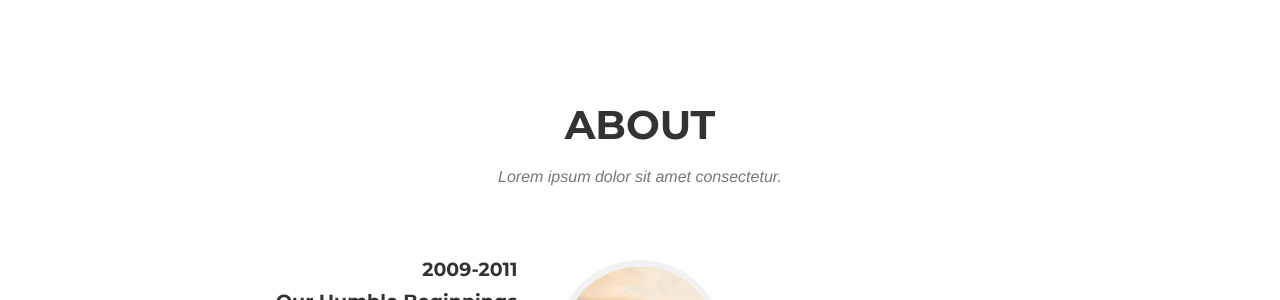
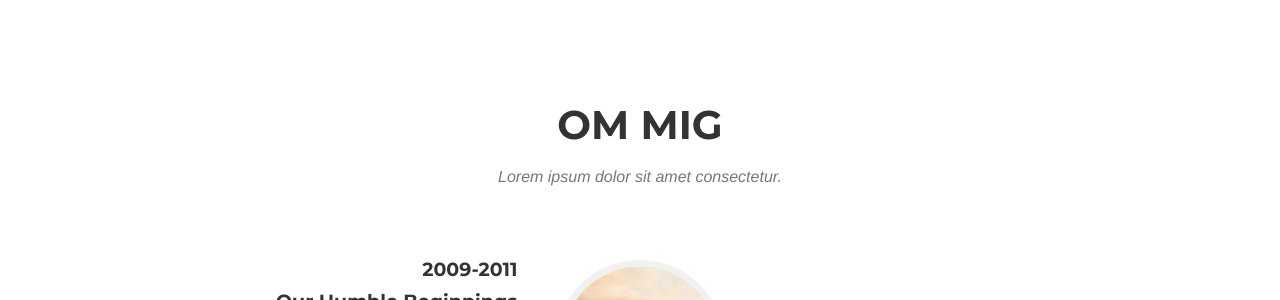
Before and after one commit to brorssonludvig/brorssonludvig.github.io, a Jekyll site: the page built from index.html, in a window 1280 px wide and 900 px high, scrolled down 1813 px. Shown: the part 160-460 px from the top of the window. Built offline with Jekyll 4.4.1, drawn with Linux system fonts in a browser that asks for light colours; some web fonts are replaced.

Commit message:
Update about.html

```diff
--- a/_includes/about.html
+++ b/_includes/about.html
@@ -3,7 +3,7 @@
         <div class="container">
             <div class="row">
                 <div class="col-lg-12 text-center">
-                    <h2 class="section-heading">About</h2>
+                    <h2 class="section-heading">Om mig</h2>
                     <h3 class="section-subheading text-muted">Lorem ipsum dolor sit amet consectetur.</h3>
                 </div>
             </div>
```
